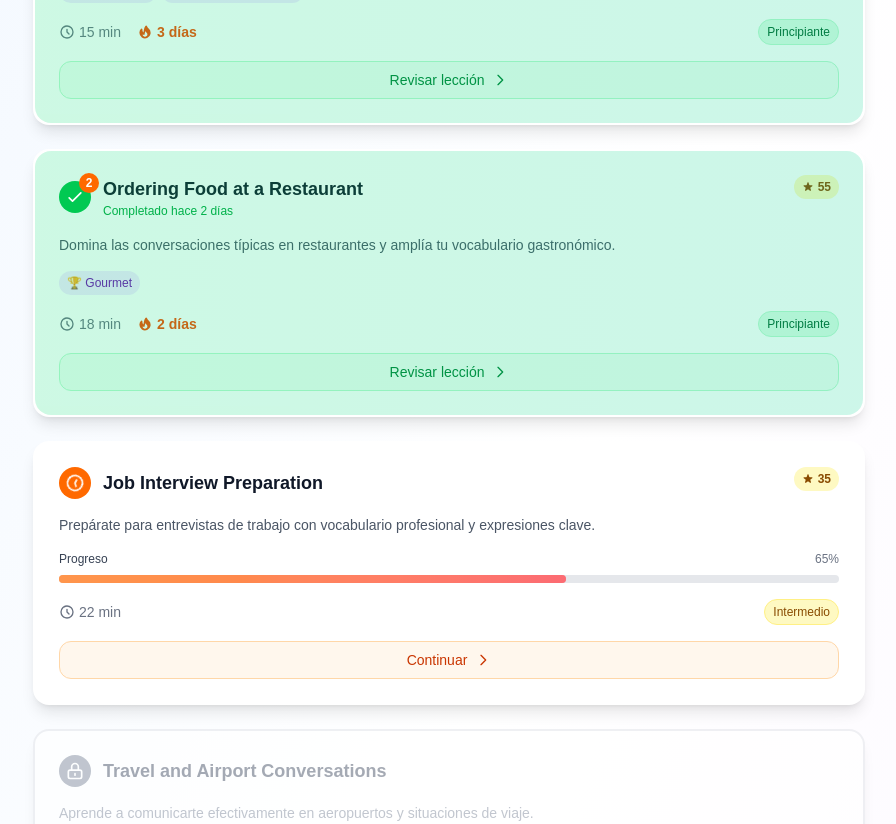
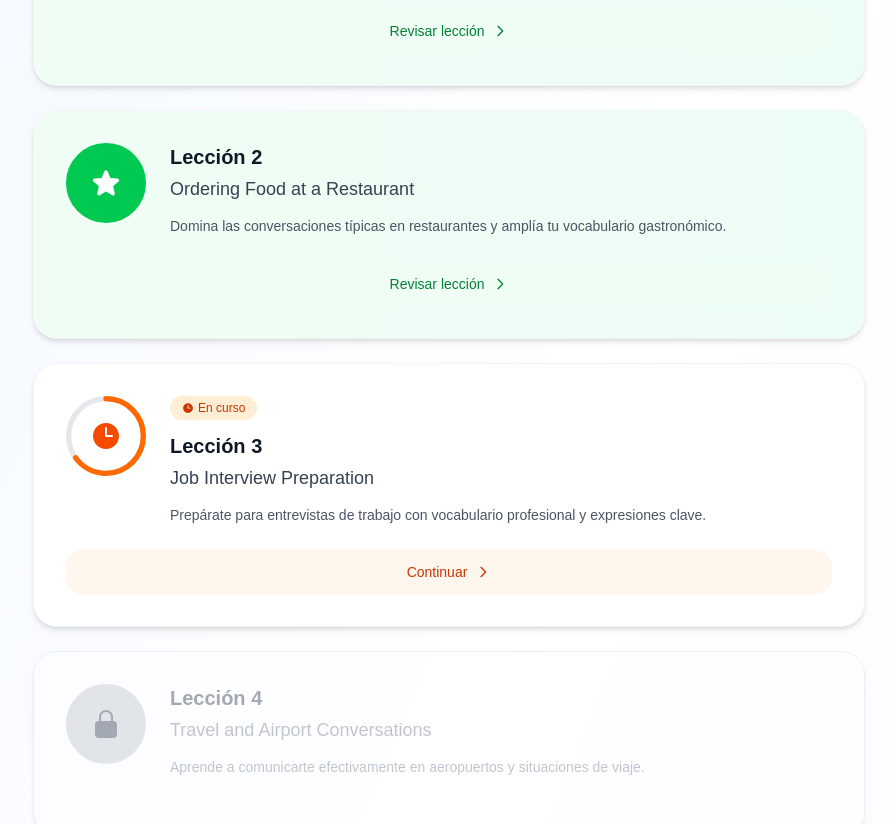
Before and after one commit to david7890/speakfuel, a Next.js app: page /dashboard in a window 1280 px wide. Shown: the part 716-1540 px from the top of the page, without its empty margins (191-1087 px from the left). Built offline with nearby package versions, Linux system fonts and the light colour scheme.

Commit message:
lessons cards

```diff
--- a/src/app/dashboard/components/LessonCard.tsx
+++ b/src/app/dashboard/components/LessonCard.tsx
@@ -1,6 +1,7 @@
 'use client';
 
 import { useRouter } from 'next/navigation';
+import { StarIcon, ClockIcon, LockClosedIcon } from '@heroicons/react/24/solid';
 
 interface LessonCardProps {
   id: number;
@@ -23,54 +24,95 @@ export default function LessonCard({
   duration,
   difficulty,
   status,
-  progress = 0,
-  points = 0,
-  streak = 0,
-  badges = [],
-  lastCompleted
+  progress = 0
 }: LessonCardProps) {
   const router = useRouter();
 
-  const getDifficultyColor = (difficulty: string) => {
-    switch (difficulty) {
-      case 'Principiante': return 'bg-green-100 text-green-800 border-green-200';
-      case 'Intermedio': return 'bg-yellow-100 text-yellow-800 border-yellow-200';
-      case 'Avanzado': return 'bg-red-100 text-red-800 border-red-200';
-      default: return 'bg-gray-100 text-gray-800 border-gray-200';
-    }
+
+
+  const getCircularProgress = () => {
+    const circumference = 2 * Math.PI * 28; // radius = 28
+    const strokeDasharray = circumference;
+    const strokeDashoffset = circumference - (progress / 100) * circumference;
+
+    return { strokeDasharray, strokeDashoffset };
   };
 
-  const getStatusIcon = () => {
+  const getStatusContent = () => {
     switch (status) {
       case 'completed':
         return (
-          <div className="relative">
-            <div className="w-8 h-8 bg-green-500 rounded-full flex items-center justify-center animate-pulse">
-              <svg className="w-5 h-5 text-white" fill="none" stroke="currentColor" viewBox="0 0 24 24">
-                <path strokeLinecap="round" strokeLinejoin="round" strokeWidth={2} d="M5 13l4 4L19 7" />
+          <div className="relative w-20 h-20">
+            {/* Completed circle */}
+            <svg className="w-20 h-20" viewBox="0 0 60 60">
+              <circle
+                cx="30"
+                cy="30"
+                r="28"
+                stroke="currentColor"
+                strokeWidth="4"
+                fill="currentColor"
+                className="text-green-500"
+              />
             </svg>
+            {/* Star icon */}
+            <div className="absolute inset-0 flex items-center justify-center">
+              <StarIcon className="w-8 h-8 text-white" />
             </div>
-            {streak > 1 && (
-              <div className="absolute -top-2 -right-2 w-5 h-5 bg-orange-500 rounded-full flex items-center justify-center">
-                <span className="text-xs text-white font-bold">{streak}</span>
-              </div>
-            )}
           </div>
         );
       case 'in-progress':
         return (
-          <div className="w-8 h-8 bg-orange-500 rounded-full flex items-center justify-center">
-            <svg className="w-5 h-5 text-white animate-spin" fill="none" stroke="currentColor" viewBox="0 0 24 24">
-              <path strokeLinecap="round" strokeLinejoin="round" strokeWidth={2} d="M12 8v4l3 3m6-3a9 9 0 11-18 0 9 9 0 0118 0z" />
+          <div className="relative w-20 h-20">
+            {/* Background circle */}
+            <svg className="w-20 h-20 transform -rotate-90" viewBox="0 0 60 60">
+              <circle
+                cx="30"
+                cy="30"
+                r="28"
+                stroke="currentColor"
+                strokeWidth="4"
+                fill="none"
+                className="text-gray-200"
+              />
+              {/* Progress circle */}
+              <circle
+                cx="30"
+                cy="30"
+                r="28"
+                stroke="currentColor"
+                strokeWidth="4"
+                fill="none"
+                strokeLinecap="round"
+                className="text-orange-500 transition-all duration-500"
+                style={getCircularProgress()}
+              />
             </svg>
+            {/* Clock icon */}
+            <div className="absolute inset-0 flex items-center justify-center">
+              <ClockIcon className="w-8 h-8 text-orange-600" />
+            </div>
           </div>
         );
       case 'locked':
         return (
-          <div className="w-8 h-8 bg-gray-400 rounded-full flex items-center justify-center">
-            <svg className="w-5 h-5 text-white" fill="none" stroke="currentColor" viewBox="0 0 24 24">
-              <path strokeLinecap="round" strokeLinejoin="round" strokeWidth={2} d="M12 15v2m-6 4h12a2 2 0 002-2v-6a2 2 0 00-2-2H6a2 2 0 00-2 2v6a2 2 0 002 2zm10-10V7a4 4 0 00-8 0v4h8z" />
+          <div className="relative w-20 h-20">
+            {/* Locked circle */}
+            <svg className="w-20 h-20" viewBox="0 0 60 60">
+              <circle
+                cx="30"
+                cy="30"
+                r="28"
+                stroke="currentColor"
+                strokeWidth="4"
+                fill="currentColor"
+                className="text-gray-300"
+              />
             </svg>
+            {/* Lock icon */}
+            <div className="absolute inset-0 flex items-center justify-center">
+              <LockClosedIcon className="w-8 h-8 text-gray-500" />
+            </div>
           </div>
         );
       default:
@@ -86,112 +128,63 @@ export default function LessonCard({
 
   return (
     <div
-      className={`group relative bg-white rounded-2xl shadow-lg border-2 transition-all duration-300 hover:shadow-2xl transform hover:-translate-y-2 ${
+      className={`group relative bg-white rounded-3xl shadow-md border transition-all duration-300 hover:shadow-xl transform hover:-translate-y-1 ${
         status === 'locked'
           ? 'border-gray-200 opacity-60 cursor-not-allowed'
-          : 'border-transparent hover:border-orange-200 cursor-pointer'
+          : 'border-gray-100 cursor-pointer'
       }`}
       onClick={handleClick}
     >
-      {/* Completion Glow Effect */}
+      {/* Subtle completion glow */}
       {status === 'completed' && (
-        <div className="absolute inset-0 bg-gradient-to-r from-green-400/20 to-emerald-400/20 rounded-2xl animate-pulse"></div>
+        <div className="absolute inset-0 bg-gradient-to-r from-green-50 to-emerald-50 rounded-3xl"></div>
       )}
 
-      {/* Card Header */}
-      <div className="p-6 pb-4">
-        <div className="flex items-start justify-between mb-4">
-          <div className="flex items-center space-x-3">
-            {getStatusIcon()}
-            <div>
-              <h3 className={`text-lg font-bold ${status === 'locked' ? 'text-gray-500' : 'text-gray-900 group-hover:text-orange-600'} transition-colors duration-300`}>
+              <div className="relative p-8">
+          {/* Header with circular progress */}
+          <div className="flex items-start space-x-6 mb-6">
+            {getStatusContent()}
+
+            <div className="flex-1 min-w-0">
+              {/* Status badge for in-progress */}
+              {status === 'in-progress' && (
+                <div className="inline-flex items-center space-x-1 bg-orange-100 text-orange-700 px-3 py-1 rounded-full text-xs font-medium mb-3">
+                  <ClockIcon className="w-3 h-3" />
+                  <span>En curso</span>
+                </div>
+              )}
+
+              <h2 className={`text-xl font-bold mb-1 ${
+                status === 'locked'
+                  ? 'text-gray-500'
+                  : status === 'completed'
+                    ? 'text-gray-900'
+                    : 'text-gray-900 group-hover:text-orange-600'
+              } transition-colors duration-300`}>
+                Lección {id}
+              </h2>
+
+              <h3 className={`text-lg font-medium mb-3 ${
+                status === 'locked' ? 'text-gray-400' : 'text-gray-700'
+              }`}>
                 {title}
               </h3>
-              {lastCompleted && status === 'completed' && (
-                <p className="text-xs text-green-600 font-medium">
-                  Completado {lastCompleted}
+
+              <p className={`text-sm leading-relaxed ${
+                status === 'locked' ? 'text-gray-400' : 'text-gray-600'
+              }`}>
+                {description}
               </p>
-              )}
             </div>
           </div>
 
-          {/* Points Badge */}
-          {points > 0 && (
-            <div className="flex items-center space-x-1 bg-yellow-100 text-yellow-800 px-2 py-1 rounded-full text-xs font-semibold">
-              <svg className="w-3 h-3" fill="currentColor" viewBox="0 0 20 20">
-                <path d="M9.049 2.927c.3-.921 1.603-.921 1.902 0l1.07 3.292a1 1 0 00.95.69h3.462c.969 0 1.371 1.24.588 1.81l-2.8 2.034a1 1 0 00-.364 1.118l1.07 3.292c.3.921-.755 1.688-1.54 1.118l-2.8-2.034a1 1 0 00-1.175 0l-2.8 2.034c-.784.57-1.838-.197-1.539-1.118l1.07-3.292a1 1 0 00-.364-1.118L2.98 8.72c-.783-.57-.38-1.81.588-1.81h3.461a1 1 0 00.951-.69l1.07-3.292z" />
-              </svg>
-              <span>{points}</span>
-            </div>
-          )}
-        </div>
-
-        <p className={`text-sm mb-4 ${status === 'locked' ? 'text-gray-400' : 'text-gray-600'}`}>
-          {description}
-        </p>
-
-        {/* Badges */}
-        {badges.length > 0 && (
-          <div className="flex flex-wrap gap-1 mb-4">
-            {badges.map((badge, index) => (
-              <span key={index} className="inline-flex items-center px-2 py-1 rounded-full text-xs font-medium bg-purple-100 text-purple-800">
-                🏆 {badge}
-              </span>
-            ))}
-          </div>
-        )}
-
-        {/* Progress Bar */}
-        {status === 'in-progress' && progress > 0 && (
-          <div className="mb-4">
-            <div className="flex justify-between items-center mb-2">
-              <span className="text-xs font-medium text-gray-700">Progreso</span>
-              <span className="text-xs text-gray-500">{progress}%</span>
-            </div>
-            <div className="w-full bg-gray-200 rounded-full h-2">
-              <div
-                className="bg-gradient-to-r from-orange-500 to-red-500 h-2 rounded-full transition-all duration-500 relative overflow-hidden"
-                style={{ width: `${progress}%` }}
-              >
-                <div className="absolute inset-0 bg-white/30 animate-pulse"></div>
-              </div>
-            </div>
-          </div>
-        )}
-
-        {/* Meta Info */}
-        <div className="flex items-center justify-between text-sm">
-          <div className="flex items-center space-x-4">
-            <div className="flex items-center space-x-1 text-gray-500">
-              <svg className="w-4 h-4" fill="none" stroke="currentColor" viewBox="0 0 24 24">
-                <path strokeLinecap="round" strokeLinejoin="round" strokeWidth={2} d="M12 8v4l3 3m6-3a9 9 0 11-18 0 9 9 0 0118 0z" />
-              </svg>
-              <span>{duration}</span>
-            </div>
-
-            {streak > 0 && status === 'completed' && (
-              <div className="flex items-center space-x-1 text-orange-600">
-                <svg className="w-4 h-4" fill="currentColor" viewBox="0 0 20 20">
-                  <path fillRule="evenodd" d="M12.395 2.553a1 1 0 00-1.45-.385c-.345.23-.614.558-.822.88-.214.33-.403.713-.57 1.116-.334.804-.614 1.768-.84 2.734a31.365 31.365 0 00-.613 3.58 2.64 2.64 0 01-.945-1.067c-.328-.68-.398-1.534-.398-2.654A1 1 0 005.05 6.05 6.981 6.981 0 003 11a7 7 0 1011.95-4.95c-.592-.591-.98-.985-1.348-1.467-.363-.476-.724-1.063-1.207-2.03zM12.12 15.12A3 3 0 017 13s.879.5 2.5.5c0-1 .5-4 1.25-4.5.5 1 .786 1.293 1.371 1.879A2.99 2.99 0 0113 13a2.99 2.99 0 01-.879 2.121z" clipRule="evenodd" />
-                </svg>
-                <span className="font-semibold">{streak} días</span>
-              </div>
-            )}
-          </div>
-
-          <span className={`px-2 py-1 rounded-full text-xs font-medium border ${getDifficultyColor(difficulty)}`}>
-            {difficulty}
-          </span>
-        </div>
-      </div>
-
-      {/* Action Hint */}
+        {/* Action button */}
         {status !== 'locked' && (
-        <div className="px-6 pb-6">
-          <div className={`flex items-center justify-center w-full py-2 rounded-xl text-sm font-medium transition-all duration-300 ${
+          <div className="mt-6">
+            <div className={`flex items-center justify-center w-full py-3 rounded-2xl text-sm font-medium transition-all duration-300 ${
               status === 'completed'
-              ? 'bg-green-50 text-green-700 hover:bg-green-100 border border-green-200'
-              : 'bg-orange-50 text-orange-700 hover:bg-orange-100 border border-orange-200'
+                ? 'bg-green-50 text-green-700 hover:bg-green-100'
+                : 'bg-orange-50 text-orange-700 hover:bg-orange-100'
             } group-hover:scale-105`}>
               <span className="mr-2">
                 {status === 'completed' ? 'Revisar lección' : status === 'in-progress' ? 'Continuar' : 'Comenzar'}
@@ -203,5 +196,6 @@ export default function LessonCard({
           </div>
         )}
       </div>
+    </div>
   );
 }
--- a/src/app/dashboard/lesson/[id]/components/VocabularyNavigation.tsx
+++ b/src/app/dashboard/lesson/[id]/components/VocabularyNavigation.tsx
@@ -142,9 +142,9 @@ export default function VocabularyNavigation({
           >
             <span className="hidden sm:inline">{isLastWord ? 'Continuar' : 'Siguiente'}</span>
             <span className="sm:hidden">{isLastWord ? '→' : '→'}</span>
-            <svg className="w-5 h-5 ml-2 hidden sm:block" fill="none" stroke="currentColor" viewBox="0 0 24 24">
-              <path strokeLinecap="round" strokeLinejoin="round" strokeWidth={2} d="M9 5l7 7-7 7" />
-            </svg>
+              <svg className="w-5 h-5 ml-2 hidden sm:block" fill="none" stroke="currentColor" viewBox="0 0 24 24">
+                <path strokeLinecap="round" strokeLinejoin="round" strokeWidth={2} d="M9 5l7 7-7 7" />
+              </svg>
           </button>
         </div>
 
```
Also changed, not shown: package.json (+7 -6 lines), src/app/dashboard/lesson/components/LessonHeader.tsx (+10 -6 lines), 1 other file (tests, documents, lock files or other folders). Lines whose indentation alone changed are shown as unchanged.
